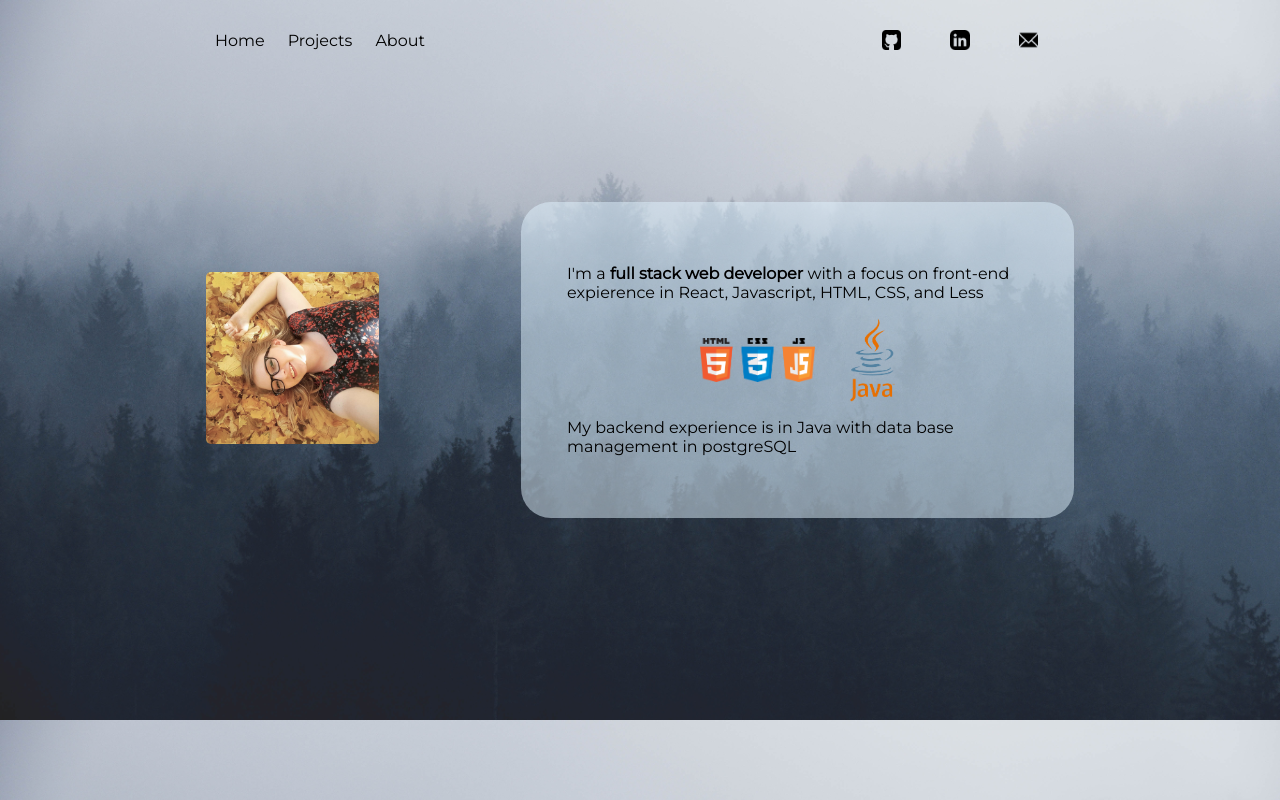
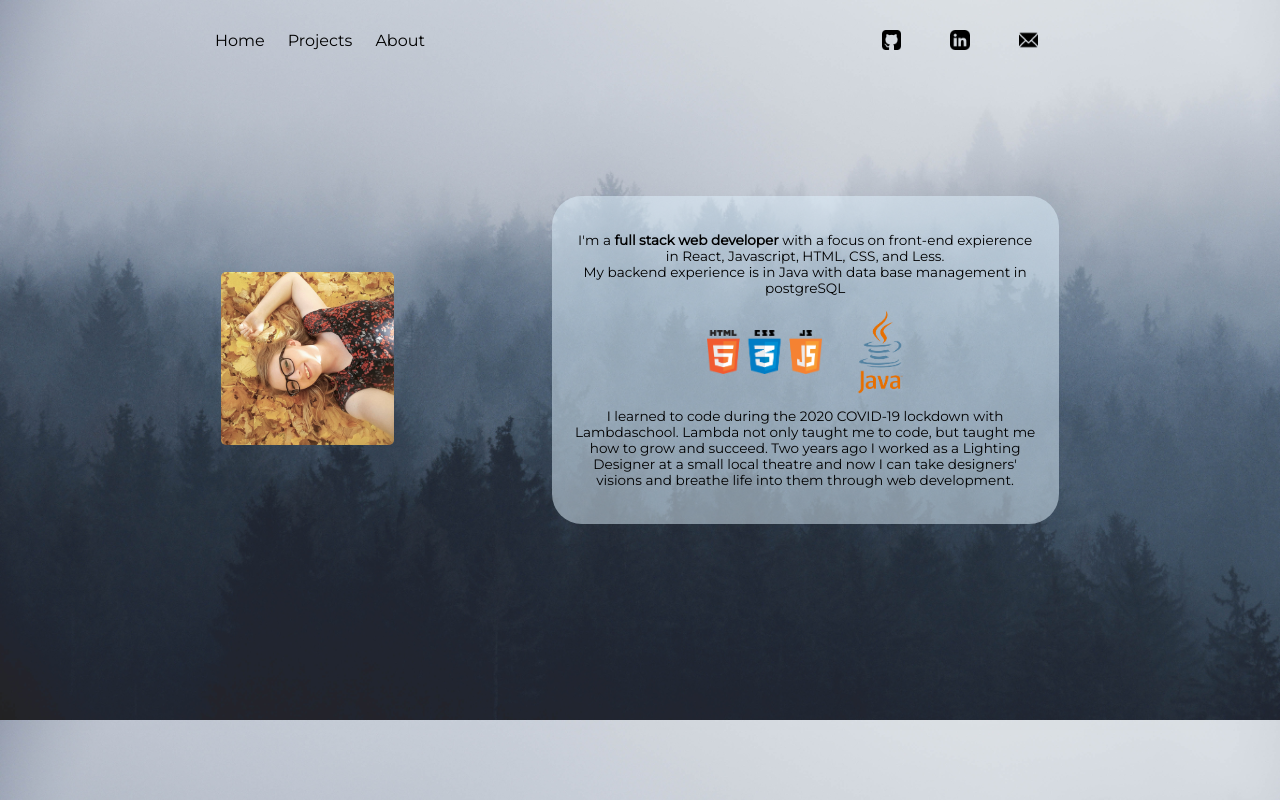
Before and after one commit to Lukerdue/web-profile, a React (Create React App) app: page /about in a window 1280 px wide. Built offline with nearby package versions, Linux system fonts and the light colour scheme.

Commit message:
styled about page and added some more text

```diff
--- a/src/components/about.js
+++ b/src/components/about.js
@@ -14,13 +14,16 @@ function About (){
             </div>
             <div className="text-wrapper">
                 <p>I'm a <span>full stack web developer</span> with a focus on front-end
-                 expierence in React, Javascript, HTML, CSS, and Less</p>
+                 expierence in React, Javascript, HTML, CSS, and Less.<br/>
+                 My backend experience is in Java with data base management in postgreSQL
+                 </p>
                  <div className="text-img">
                      <img src={frontendStack} alt="Ftont end stack logos for JS, HTML and CSS"/>
                      <img id="java" src={java} alt="Java logo"/>
                  </div>
                  <p>
-                    My backend experience is in Java with data base management in postgreSQL
+                    I learned to code during the 2020 COVID-19 lockdown with Lambdaschool. Lambda not only taught me to code, but taught me how to grow and succeed.
+                    Two years ago I worked as a Lighting Designer at a small local theatre and now I can take designers' visions and breathe life into them through web development.
                  </p>
             </div>
         </StyledAbout>
@@ -30,6 +33,7 @@ export default About
 
 const StyledAbout = styled.div`
 font-family: "Montserrat", sans-serif;
+font-size: 85%;
 display: flex;
 justify-content: space-evenly;
 align-items: center;
@@ -46,12 +50,13 @@ img{
 .text-wrapper{
 background-color: rgb(225, 243, 280, .5);
 width: 40%;
-padding: 4%;
+padding: 2%;
 border-radius: 30px;
 display: flex;
 flex-direction: column;
 justify-content: center;
 align-items: center;
+text-align: center;
 }
 
 .img-wrapper{
```
Also changed, not shown: 1 other file (tests, documents, lock files or other folders).
